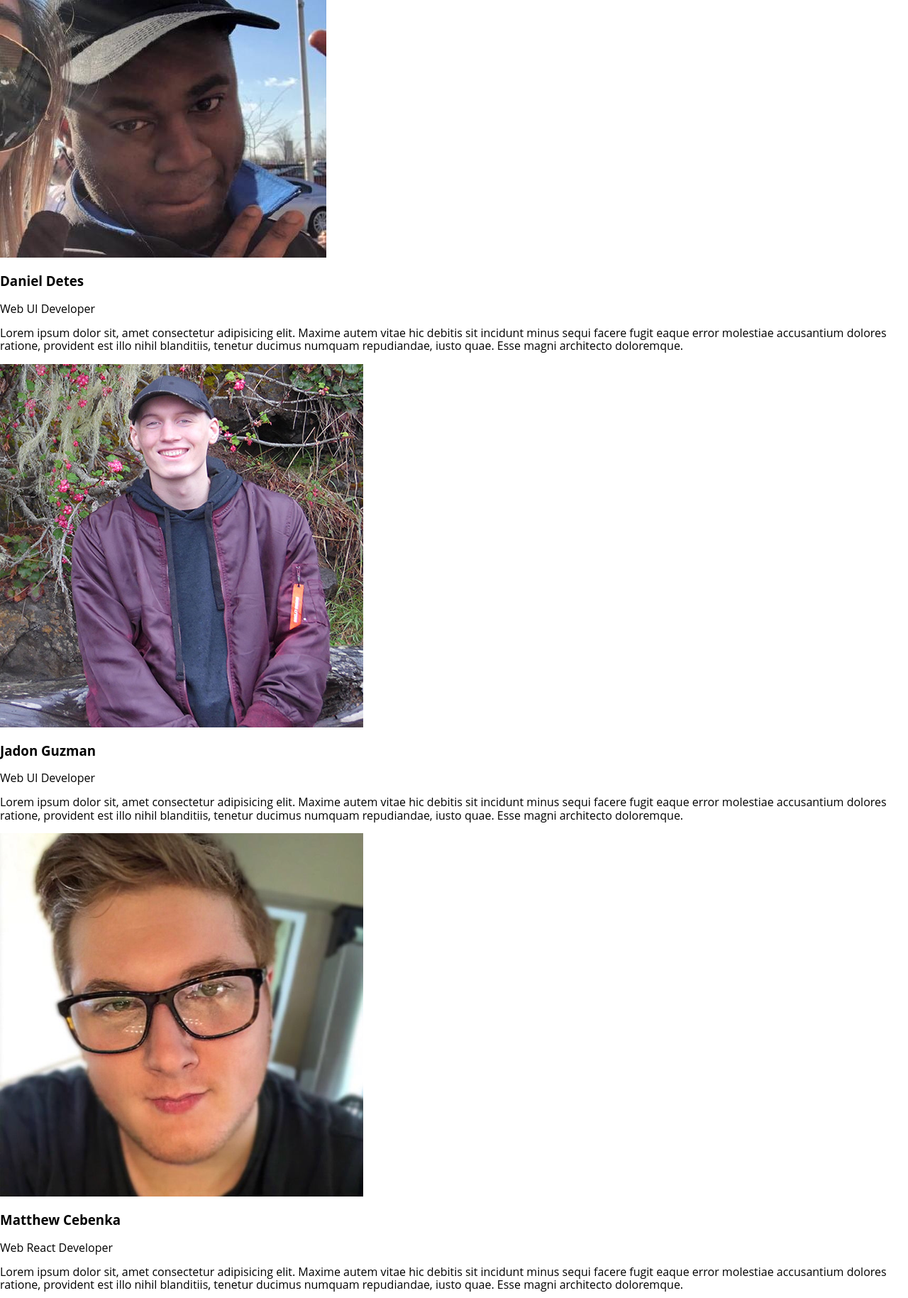
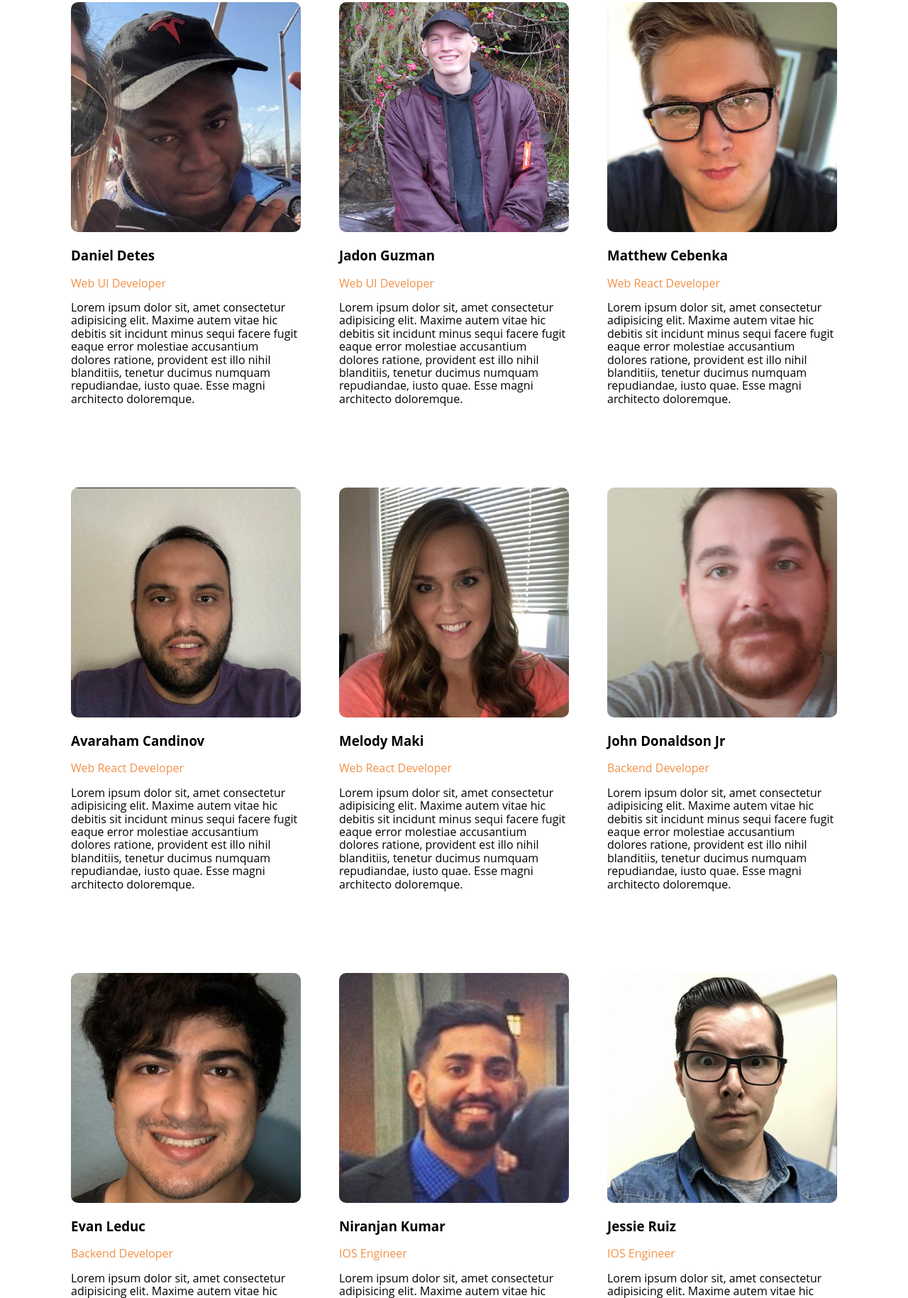
Before and after one commit to Build-Week-AnywhereFitness/Marketing, a plain HTML site: page about.html in a window 1280 px wide. Shown: the part 341-2170 px from the top of the page at 71% size. Drawn offline with nearby package versions, Linux system fonts and the light colour scheme; a web font is replaced by a local one.

Commit message:
css-desktop

```diff
--- a/about.html
+++ b/about.html
@@ -28,15 +28,104 @@
         <div class="container">
             <div class="heading">
                 <h1>Meet Our Team</h1>
-                <p>Lorem ipsum dolor sit amet consectetur adipisicing elit. Sed numquam ipsum corporis dolor cupiditate
-                    doloremque!</p>
+                <p>The team of this great project!</p>
             </div>
             <!-- Cards -->
+            <div class="card-container">
                 <div class="card">
                     <img src="img\Daniel.jpg" alt="">
                     <div class="text-content">
                         <h3>Daniel Detes</h3>
-                    <span>Web UI Developer</span>
+                        <span class="special">Web UI Developer</span>
+                        <p>Lorem ipsum dolor sit, amet consectetur adipisicing elit. Maxime autem vitae hic debitis sit
+                            incidunt
+                            minus sequi facere fugit eaque error molestiae accusantium dolores ratione, provident est
+                            illo
+                            nihil
+                            blanditiis, tenetur ducimus numquam repudiandae, iusto quae. Esse magni architecto
+                            doloremque.
+                        </p>
+                    </div>
+                </div>
+                <div class="card">
+                    <img src="img\Jadon.jpg" alt="">
+                    <div class="text-content">
+                        <h3>Jadon Guzman</h3>
+                        <span class="special">Web UI Developer</span>
+                        <p>Lorem ipsum dolor sit, amet consectetur adipisicing elit. Maxime autem vitae hic debitis sit
+                            incidunt
+                            minus sequi facere fugit eaque error molestiae accusantium dolores ratione, provident est
+                            illo
+                            nihil
+                            blanditiis, tenetur ducimus numquam repudiandae, iusto quae. Esse magni architecto
+                            doloremque.
+                        </p>
+                    </div>
+                </div>
+                <div class="card">
+                    <img src="img\Matthew.png" alt="">
+                    <div class="text-content">
+                        <h3>Matthew Cebenka</h3>
+                        <span class="special">Web React Developer</span>
+                        <p>Lorem ipsum dolor sit, amet consectetur adipisicing elit. Maxime autem vitae hic debitis sit
+                            incidunt
+                            minus sequi facere fugit eaque error molestiae accusantium dolores ratione, provident est
+                            illo
+                            nihil
+                            blanditiis, tenetur ducimus numquam repudiandae, iusto quae. Esse magni architecto
+                            doloremque.
+                        </p>
+                    </div>
+                </div>
+                <div class="card">
+                    <img src="img\Avraham.jpg" alt="">
+                    <div class="text-content">
+                        <h3>Avaraham Candinov</h3>
+                        <span class="special">Web React Developer</span>
+                        <p>Lorem ipsum dolor sit, amet consectetur adipisicing elit. Maxime autem vitae hic debitis sit
+                            incidunt
+                            minus sequi facere fugit eaque error molestiae accusantium dolores ratione, provident est
+                            illo
+                            nihil
+                            blanditiis, tenetur ducimus numquam repudiandae, iusto quae. Esse magni architecto
+                            doloremque.
+                        </p>
+                    </div>
+                </div>
+                <div class="card">
+                    <img src="img\Melody.jpg" alt="">
+                    <div class="text-content">
+                        <h3>Melody Maki</h3>
+                        <span class="special">Web React Developer</span>
+                        <p>Lorem ipsum dolor sit, amet consectetur adipisicing elit. Maxime autem vitae hic debitis sit
+                            incidunt
+                            minus sequi facere fugit eaque error molestiae accusantium dolores ratione, provident est
+                            illo
+                            nihil
+                            blanditiis, tenetur ducimus numquam repudiandae, iusto quae. Esse magni architecto
+                            doloremque.
+                        </p>
+                    </div>
+                </div>
+                <div class="card">
+                    <img src="img\John.jpg" alt="">
+                    <div class="text-content">
+                        <h3>John Donaldson Jr</h3>
+                        <span class="special">Backend Developer</span>
+                        <p>Lorem ipsum dolor sit, amet consectetur adipisicing elit. Maxime autem vitae hic debitis sit
+                            incidunt
+                            minus sequi facere fugit eaque error molestiae accusantium dolores ratione, provident est
+                            illo
+                            nihil
+                            blanditiis, tenetur ducimus numquam repudiandae, iusto quae. Esse magni architecto
+                            doloremque.
+                        </p>
+                    </div>
+                </div>
+                <div class="card">
+                    <img src="img\Evan.jpg" alt="">
+                    <h3>Evan Leduc</h3>
+                    <span class="special">Backend Developer</span>
                     <p>Lorem ipsum dolor sit, amet consectetur adipisicing elit. Maxime autem vitae hic debitis sit
                         incidunt
                         minus sequi facere fugit eaque error molestiae accusantium dolores ratione, provident est illo
@@ -44,90 +133,18 @@
                         blanditiis, tenetur ducimus numquam repudiandae, iusto quae. Esse magni architecto doloremque.
                     </p>
                 </div>
-            </div>
                 <div class="card">
-                <img src="img\Jadon.jpg" alt="">
+                    <img src="img\Niranjan.jpg" alt="">
                     <div class="text-content">
-                    <h3>Jadon Guzman</h3>
-                    <span>Web UI Developer</span>
+                        <h3>Niranjan Kumar</h3>
+                        <span class="special">IOS Engineer</span>
                         <p>Lorem ipsum dolor sit, amet consectetur adipisicing elit. Maxime autem vitae hic debitis sit
                             incidunt
-                        minus sequi facere fugit eaque error molestiae accusantium dolores ratione, provident est illo
+                            minus sequi facere fugit eaque error molestiae accusantium dolores ratione, provident est
+                            illo
                             nihil
-                        blanditiis, tenetur ducimus numquam repudiandae, iusto quae. Esse magni architecto doloremque.
-                    </p>
-                </div>
-            </div>
-            <div class="card">
-                <img src="img\Matthew.png" alt="">
-                <div class="text-content">
-                    <h3>Matthew Cebenka</h3>
-                    <span>Web React Developer</span>
-                    <p>Lorem ipsum dolor sit, amet consectetur adipisicing elit. Maxime autem vitae hic debitis sit
-                        incidunt
-                        minus sequi facere fugit eaque error molestiae accusantium dolores ratione, provident est illo
-                        nihil
-                        blanditiis, tenetur ducimus numquam repudiandae, iusto quae. Esse magni architecto doloremque.
-                    </p>
-                </div>
-            </div>
-            <div class="card">
-                <img src="img\Avraham.jpg" alt="">
-                <div class="text-content">
-                    <h3>Avaraham Candinov</h3>
-                    <span>Web React Developer</span>
-                    <p>Lorem ipsum dolor sit, amet consectetur adipisicing elit. Maxime autem vitae hic debitis sit
-                        incidunt
-                        minus sequi facere fugit eaque error molestiae accusantium dolores ratione, provident est illo
-                        nihil
-                        blanditiis, tenetur ducimus numquam repudiandae, iusto quae. Esse magni architecto doloremque.
-                    </p>
-                </div>
-            </div>
-            <div class="card">
-                <img src="img\Melody.jpg" alt="">
-                <div class="text-content">
-                    <h3>Melody Maki</h3>
-                    <span>Web React Developer</span>
-                    <p>Lorem ipsum dolor sit, amet consectetur adipisicing elit. Maxime autem vitae hic debitis sit
-                        incidunt
-                        minus sequi facere fugit eaque error molestiae accusantium dolores ratione, provident est illo
-                        nihil
-                        blanditiis, tenetur ducimus numquam repudiandae, iusto quae. Esse magni architecto doloremque.
-                    </p>
-                </div>
-            </div>
-            <div class="card">
-                <img src="img\John.jpg" alt="">
-                <div class="text-content">
-                    <h3>John Donaldson Jr</h3>
-                    <span>Backend Developer</span>
-                    <p>Lorem ipsum dolor sit, amet consectetur adipisicing elit. Maxime autem vitae hic debitis sit
-                        incidunt
-                        minus sequi facere fugit eaque error molestiae accusantium dolores ratione, provident est illo
-                        nihil
-                        blanditiis, tenetur ducimus numquam repudiandae, iusto quae. Esse magni architecto doloremque.
-                    </p>
-                </div>
-            </div>
-            <div class="card">
-                <img src="img\Evan.jpg" alt="">
-                <h3>Evan Leduc</h3>
-                <span>Backend Developer</span>
-                <p>Lorem ipsum dolor sit, amet consectetur adipisicing elit. Maxime autem vitae hic debitis sit incidunt
-                    minus sequi facere fugit eaque error molestiae accusantium dolores ratione, provident est illo nihil
-                    blanditiis, tenetur ducimus numquam repudiandae, iusto quae. Esse magni architecto doloremque.</p>
-            </div>
-            <div class="card">
-                <img src="" alt="">
-                <div class="text-content">
-                    <h3>Niranjan Kumar</h3>
-                    <span>IOS Engineer</span>
-                    <p>Lorem ipsum dolor sit, amet consectetur adipisicing elit. Maxime autem vitae hic debitis sit
-                        incidunt
-                        minus sequi facere fugit eaque error molestiae accusantium dolores ratione, provident est illo
-                        nihil
-                        blanditiis, tenetur ducimus numquam repudiandae, iusto quae. Esse magni architecto doloremque.
+                            blanditiis, tenetur ducimus numquam repudiandae, iusto quae. Esse magni architecto
+                            doloremque.
                         </p>
                     </div>
                 </div>
@@ -135,13 +152,16 @@
                     <img src="img\Jessie.jpg" alt="">
                     <div class="text-content">
                         <h3>Jessie Ruiz</h3>
-                    <span>IOS Engineer</span>
+                        <span class="special">IOS Engineer</span>
                         <p>Lorem ipsum dolor sit, amet consectetur adipisicing elit. Maxime autem vitae hic debitis sit
                             incidunt
-                        minus sequi facere fugit eaque error molestiae accusantium dolores ratione, provident est illo
+                            minus sequi facere fugit eaque error molestiae accusantium dolores ratione, provident est
+                            illo
                             nihil
-                        blanditiis, tenetur ducimus numquam repudiandae, iusto quae. Esse magni architecto doloremque.
+                            blanditiis, tenetur ducimus numquam repudiandae, iusto quae. Esse magni architecto
+                            doloremque.
                         </p>
+                    </div>
                 </div>
             </div>
         </div>
--- a/less/styles.less
+++ b/less/styles.less
@@ -5,11 +5,20 @@
     font-family: 'Open Sans', sans-serif;
 }
 
+body {
+    background-color: #fff;
+}
+
 // Variables
 @primary-color: #2f91eb;
 @secondary-color: #f29148;
 @nav-footer-color: #141c25;
-@bg-color: #ffffff;
+@nav-footer-padding: 20px 0; // Mixin
+
+.overall-container(@ml, @mr) {
+    margin-left: @ml;
+    margin-right: @mr;
+}
 
 // Navbar
 .navbar {
@@ -18,15 +27,62 @@
     align-items: center;
     justify-content: space-between;
     background-color: @nav-footer-color;
-    padding: 20px 20px;
+    padding: @nav-footer-padding;
 
     img {
         width: 90px;
+        .overall-container(100px, 0px);
+    }
+
+    nav {
+        .overall-container(0px, 100px);
     }
 
     a {
         color: #fff;
         text-decoration: none;
-        margin-left: 10px;
+        margin-left: 30px;
     }
 }
+
+// Main
+.container {
+    display: flex;
+    flex-direction: column;
+    justify-content: center;
+    .overall-container(100px, 100px);
+
+    .heading {
+        text-align: center;
+        margin-top: 50px;
+    }
+
+    .card-container {
+        display: flex;
+        flex-direction: row;
+        justify-content: space-between;
+        flex-wrap: wrap;
+    }
+
+    .card {
+        width: 30%;
+        margin: 50px 0;
+
+        img {
+            width: 100%;
+            border-radius: 10px;
+        }
+
+        .special {
+            color: @secondary-color;
+        }
+    }
+}
+
+// Footer
+footer {
+    background-color: @nav-footer-color;
+    padding: @nav-footer-padding;
+    text-align: center;
+    color: #fff;
+}
```
Also changed, not shown: css/styles.css. Lines whose indentation alone changed are shown as unchanged.
